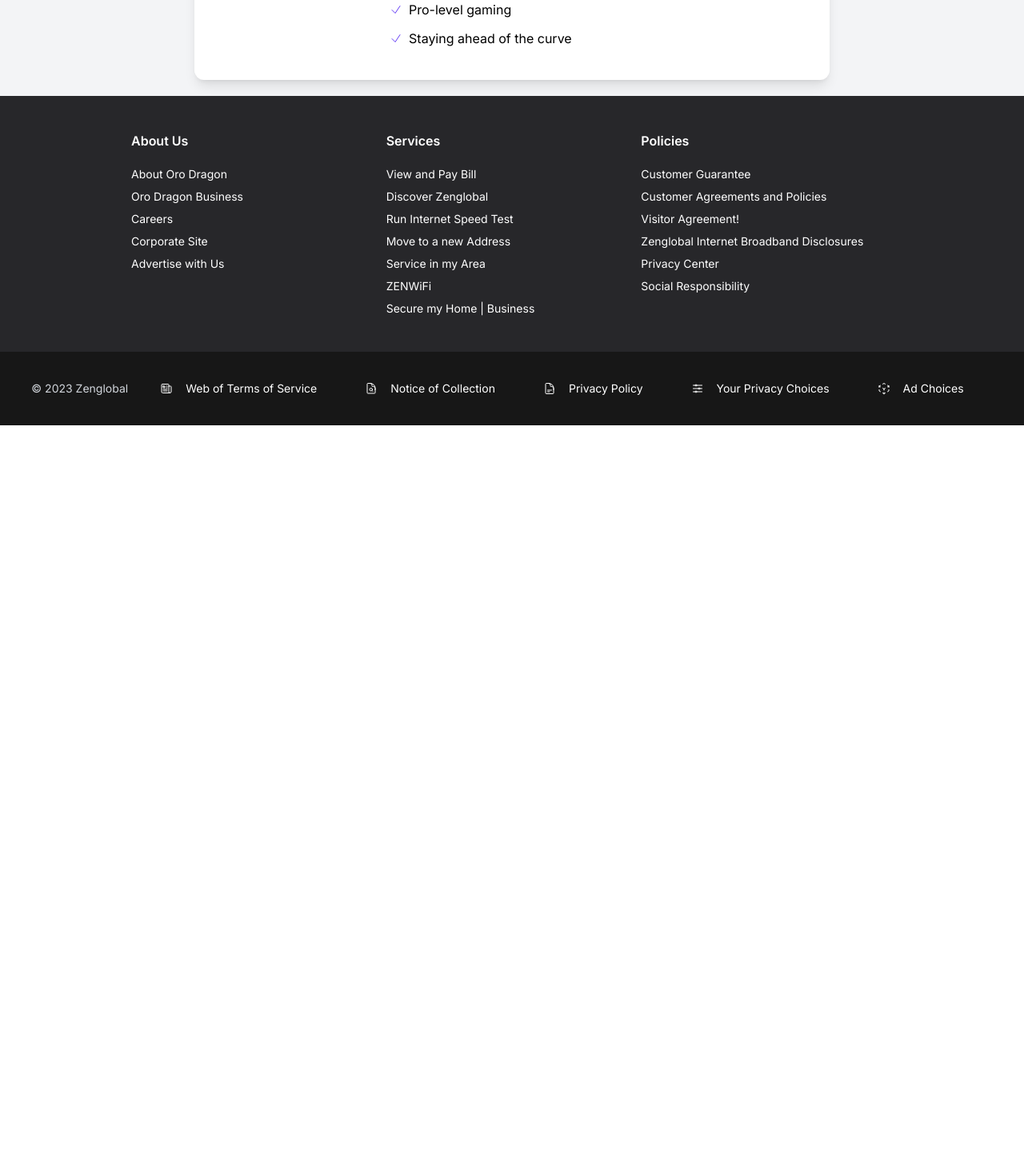
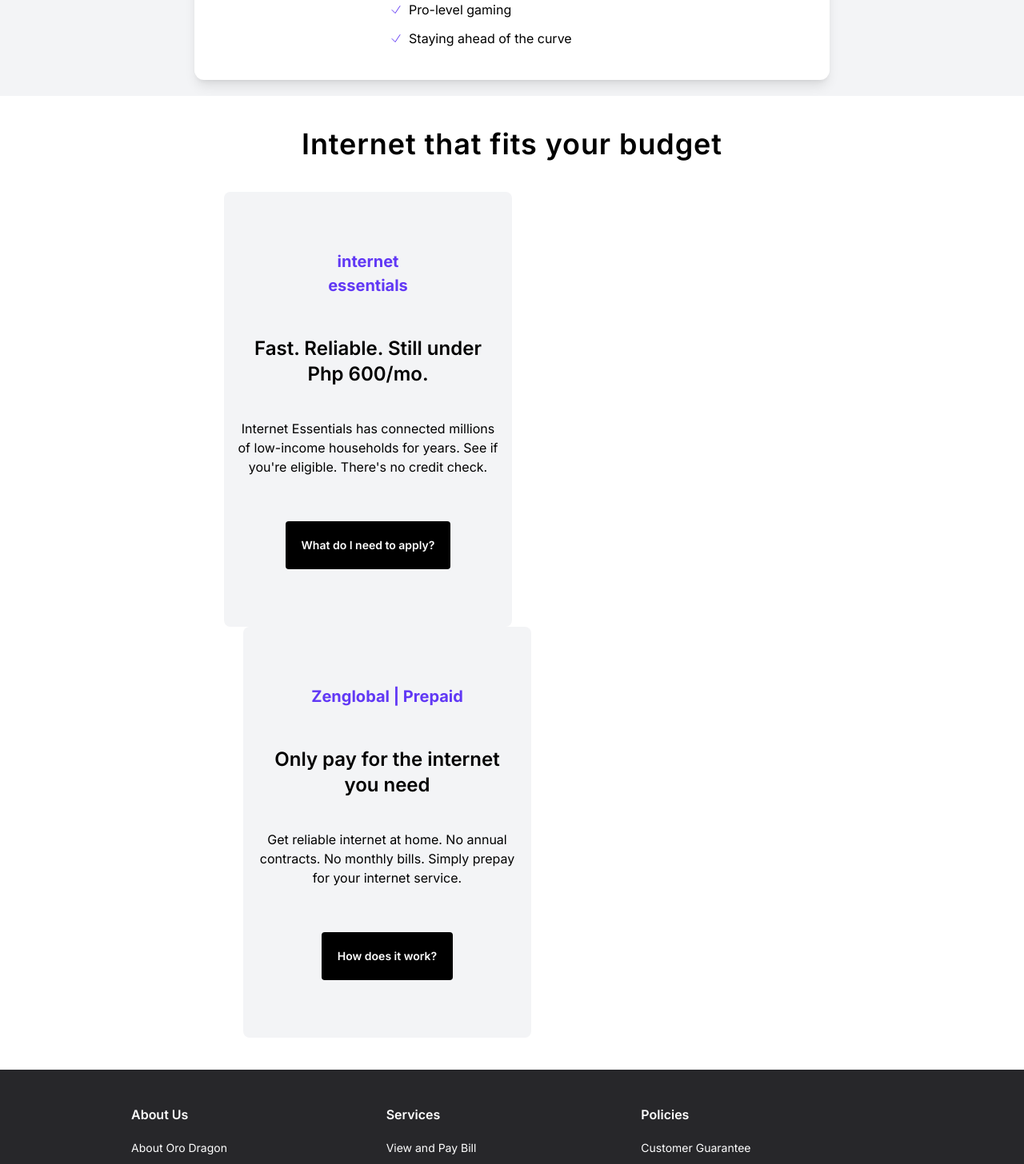
Before and after one commit to KleKlai/zenglobalofficialwebsite, a Next.js app: page / in a window 1280 px wide. Shown: the part 1180-2636 px from the top of the page at 80% size. Before the commit the page ends 1712 px from the top, so only its background shows below. Built offline with nearby package versions, Linux system fonts and the light colour scheme.

Commit message:
feat(internet-thats-fit-your-budjet): optimize size

```diff
--- a/app/page.tsx
+++ b/app/page.tsx
@@ -10,7 +10,7 @@
       <Navbar />
       <CheckAvailability />
       <ExploreSpeedsPrices />
-      {/* <InternetThatsFitYourBudget /> */}
+      <InternetThatsFitYourBudget />
       <Footer />
     </div>
   );
--- a/app/ui/landing/internet-thats-fit-your-budget.tsx
+++ b/app/ui/landing/internet-thats-fit-your-budget.tsx
@@ -2,13 +2,13 @@
 
 export default function InternetThatsFitYourBudget() {
   return (
-    <div className="p-4 mx-32 w-2/3">
-      <h1 className="text-center text-3xl font-bold mb-10 font-natoSansRegular">
+    <div className="flex flex-col justify-center items-center p-10">
+      <h1 className="text-center text-4xl tracking-wide font-semibold mb-10 font-notoSans antialiased">
         Internet that fits your budget
       </h1>
 
-      <div className="flex flex-col space-x-6 md:flex-row">
-        <div className="w-full px-32 md:w-1/2 p-4 bg-gray-200 flex flex-col justify-center items-center rounded-lg">
+      <div className="flex flex-col space-x-6 w-3/5">
+        <div className="md:w-1/2 p-4 bg-gray-100 flex flex-col justify-center items-center rounded-lg">
           <h2 className="text-xl text-center mb-2 font-natoSansRegular font-bold leading-normal text-tertiary mt-14">
             internet<br/>essentials
           </h2>
@@ -24,7 +24,7 @@
           </button>
         </div>
 
-        <div className="w-full px-40 md:w-1/2 p-4 bg-gray-200 flex flex-col justify-center items-center rounded-lg">
+        <div className="md:w-1/2 p-4 bg-gray-100 flex flex-col justify-center items-center rounded-lg">
           <h2 className="text-xl text-center mb-2 font-natoSansRegular font-bold leading-normal  text-tertiary mt-14">
             Zenglobal | Prepaid
           </h2>
```
